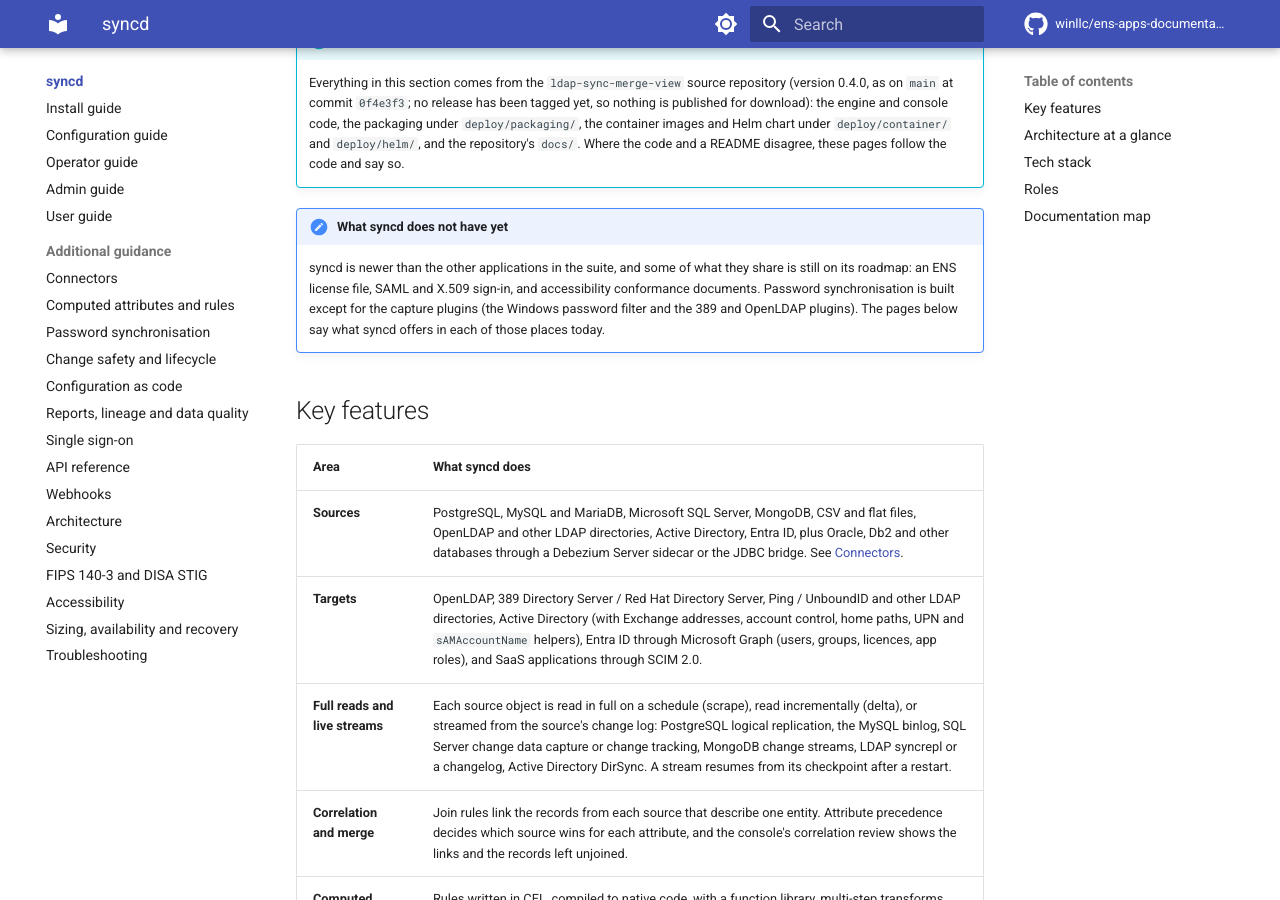
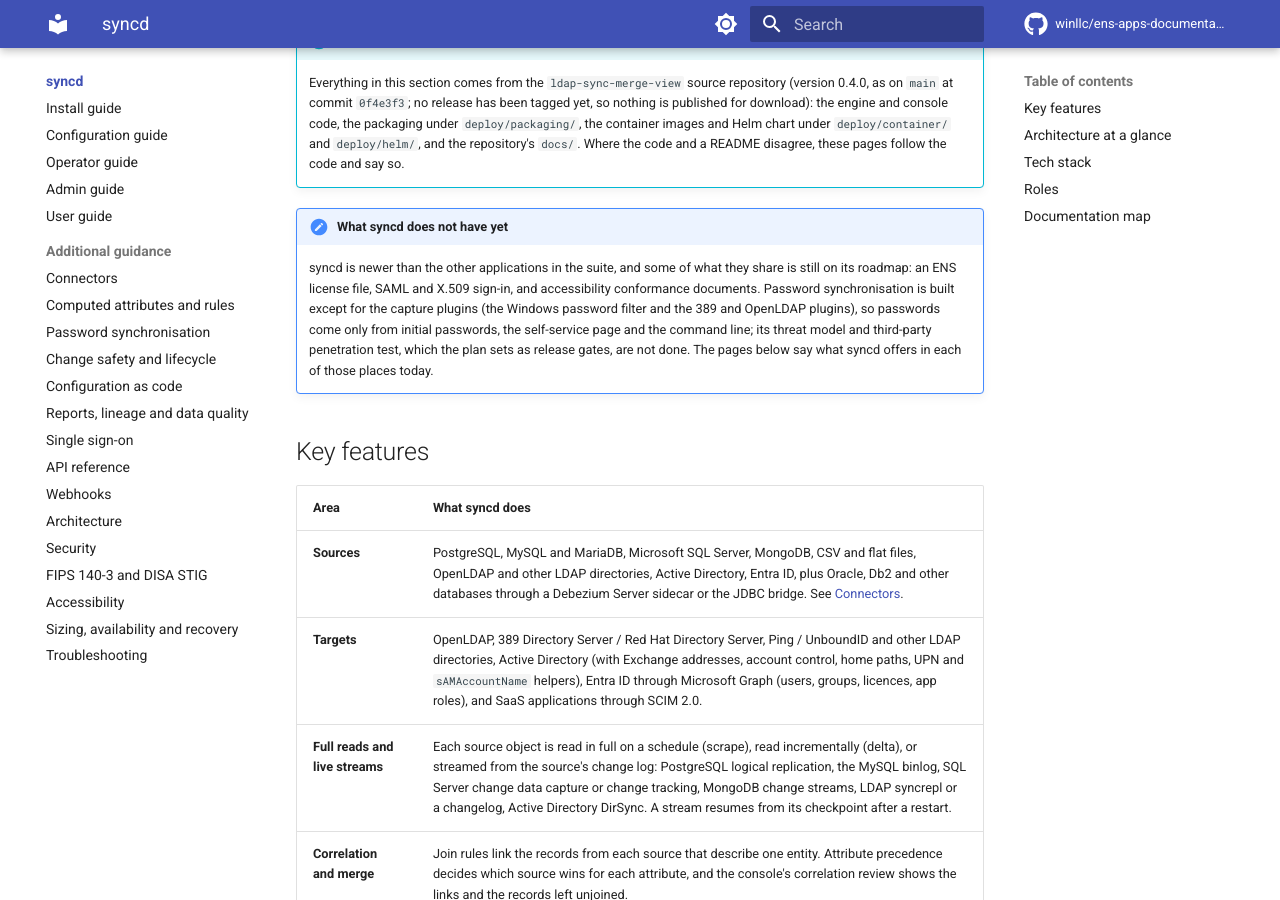
Before and after one commit to winllc/ens-apps-documentation, an MkDocs documentation site: the page built from docs/syncd/index.md, in a window 1280 px wide and 900 px high, scrolled down 598 px. Built offline with MkDocs 1.6.1 and Material for MkDocs 9.7.7, drawn with Linux system fonts in a browser that asks for light colours; comment, search, counter and statistics services are not loaded.

```diff
--- a/docs/syncd/index.md
+++ b/docs/syncd/index.md
@@ -28,7 +28,9 @@ It has two parts:
     syncd is newer than the other applications in the suite, and some of what they share is
     still on its roadmap: an ENS license file, SAML and X.509 sign-in, and accessibility
     conformance documents. Password synchronisation is built except for the capture plugins
-    (the Windows password filter and the 389 and OpenLDAP plugins). The pages below say what syncd
+    (the Windows password filter and the 389 and OpenLDAP plugins), so passwords come only from
+    initial passwords, the self-service page and the command line; its threat model and
+    third-party penetration test, which the plan sets as release gates, are not done. The pages below say what syncd
     offers in each of those places today.
 
 ## Key features
```
